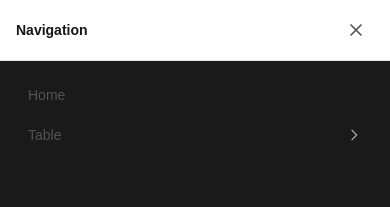
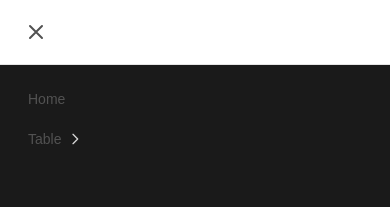
Before and after one commit to ShimaVaghei/nextjs-toolkit, a Next.js app: page / in a window 390 px wide. Both pictures are taken after a click on the button "Open navigation". Shown: the top 207 px of the page. Built offline with nearby package versions, Linux system fonts and the light colour scheme.

Commit message:
Fix mobile overlay close toggle and expandability visibility

```diff
--- a/components/AppLayout.tsx
+++ b/components/AppLayout.tsx
@@ -33,6 +33,8 @@ function drawerGridClasses(open: boolean): string {
     open ? "grid-rows-[1fr]" : "grid-rows-[0fr]",
   ].join(" ");
 }
+
+const MOBILE_NAVIGATION_ID = "mobile-navigation";
 
 type RouteTreeSharedProps = {
   activeRoute: ActiveRouteResult;
@@ -120,7 +122,7 @@ function RouteTree({
               type="button"
               onClick={() => onToggleDrawer(nodePath)}
               {...treeItemAria(level, routes.length, index + 1, isOpen)}
-              className={`flex w-full cursor-pointer items-center justify-between rounded-md px-3 py-2 text-sm font-medium transition-colors hover:bg-neutral-100 dark:hover:bg-neutral-800 ${
+              className={`flex w-full cursor-pointer items-center rounded-md px-3 py-2 text-sm font-medium transition-colors hover:bg-neutral-100 dark:hover:bg-neutral-800 ${
                 isAncestor
                   ? "opacity-60 text-neutral-900 dark:text-neutral-100"
                   : isActive
@@ -128,9 +130,10 @@ function RouteTree({
                     : "text-neutral-600 dark:text-neutral-400"
               }`}
             >
-              <span>{route.label}</span>
+              <span className="flex items-center gap-1.5">
+                {route.label}
                 <svg
-                className={`h-4 w-4 text-neutral-400 transition-transform ${
+                  className={`h-4 w-4 shrink-0 text-neutral-300 transition-transform dark:text-neutral-400 ${
                     isOpen ? "rotate-90" : ""
                   }`}
                   fill="none"
@@ -144,6 +147,7 @@ function RouteTree({
                     d="M9 5l7 7-7 7"
                   />
                 </svg>
+              </span>
             </button>
             <div className={drawerGridClasses(isOpen)}>
               <div className="overflow-hidden">
@@ -317,7 +321,7 @@ export function AppLayout({
           type="button"
           aria-label="Open navigation"
           aria-expanded={isOverlayOpen}
-          aria-controls="mobile-navigation"
+          aria-controls={MOBILE_NAVIGATION_ID}
           onClick={() => setIsOverlayOpen(true)}
           className="rounded-md p-2 text-neutral-600 transition-colors hover:bg-neutral-100 dark:text-neutral-400 dark:hover:bg-neutral-800"
         >
@@ -351,24 +355,23 @@ export function AppLayout({
 
       {isOverlayOpen && (
         <div
-          id="mobile-navigation"
+          id={MOBILE_NAVIGATION_ID}
           role="dialog"
           aria-modal="true"
           aria-label="Navigation"
           className="fixed inset-0 z-50 flex flex-col overflow-y-auto bg-white dark:bg-neutral-950"
         >
-          <div className="flex items-center justify-between border-b border-neutral-200 px-4 py-3 dark:border-neutral-700 dark:bg-sidebar">
-            <span className="text-sm font-semibold text-neutral-900 dark:text-neutral-100">
-              Navigation
-            </span>
+          <div className="flex items-center border-b border-neutral-200 px-4 py-3 dark:border-neutral-700 dark:bg-sidebar">
             <button
               type="button"
               aria-label="Close navigation"
+              aria-controls={MOBILE_NAVIGATION_ID}
+              aria-expanded="true"
               onClick={handleCloseOverlay}
               className="rounded-md p-2 text-neutral-600 transition-colors hover:bg-neutral-100 dark:text-neutral-400 dark:hover:bg-neutral-800"
             >
               <svg
-                className="h-5 w-5"
+                className="h-6 w-6"
                 fill="none"
                 viewBox="0 0 24 24"
                 stroke="currentColor"
```
Also changed, not shown: 2 other files (tests, documents, lock files or other folders). Lines whose indentation alone changed are shown as unchanged.
